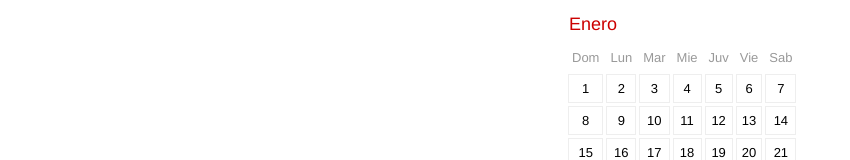
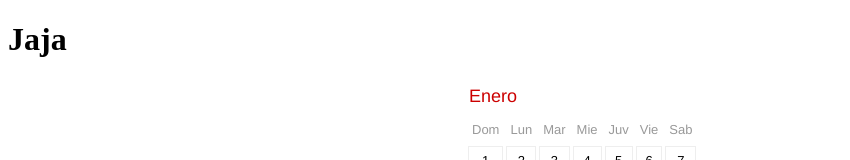
Before and after one commit to LimonCaducado/calendario-devcode, a plain HTML site: page index.html in a window 1280 px wide. Shown: the top 160 px of the page, without its empty margins (0-850 px from the left). Drawn offline with Linux system fonts and the light colour scheme.

Commit message:
añade encabezado de verdad

```diff
--- a/index.html
+++ b/index.html
@@ -6,6 +6,8 @@
     <link href="styles.css" rel="stylesheet">
 </head>
 <body>
+  <h1>Jaja</h1>
+
    <script src="main.js" defer></script>
 
 </body>
```
